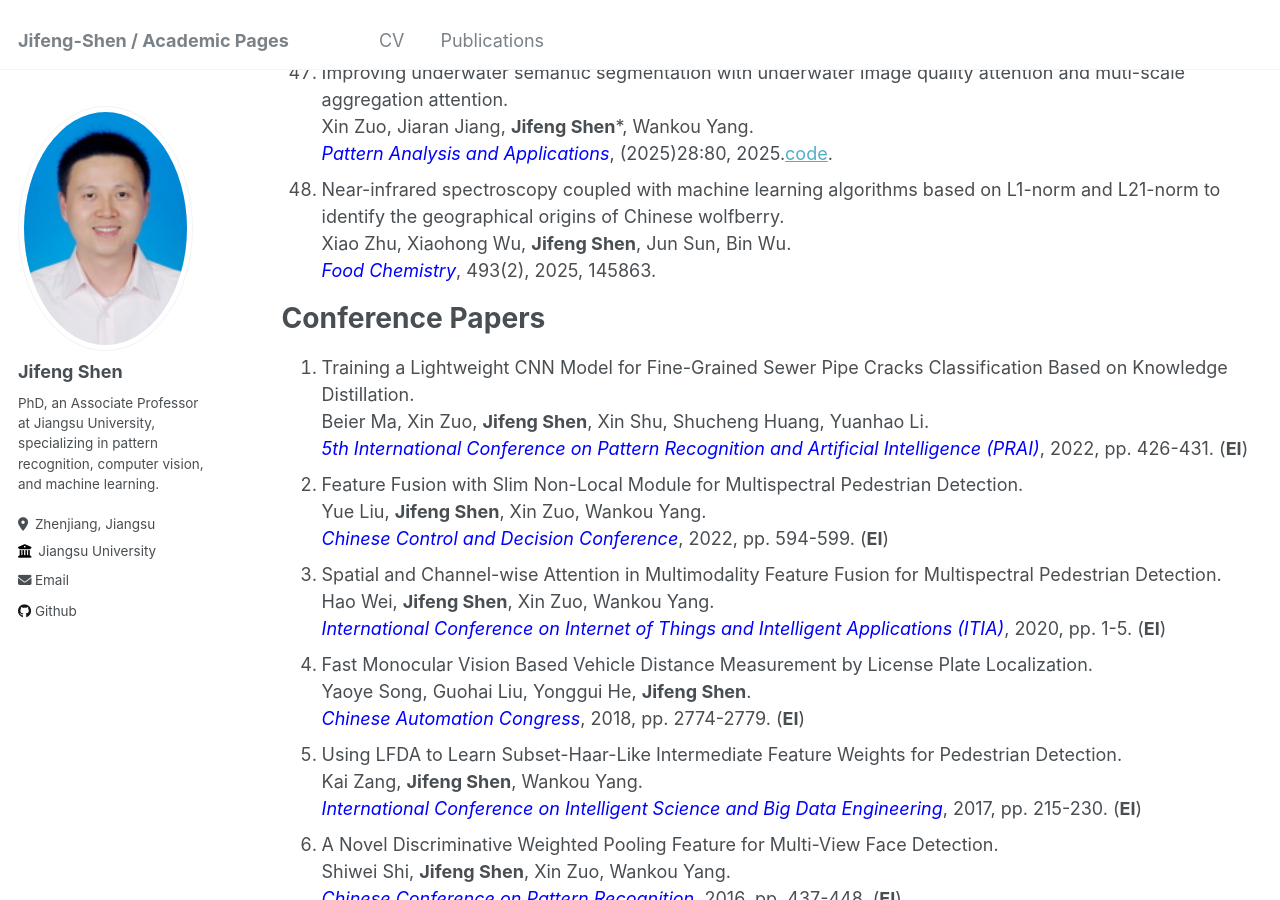
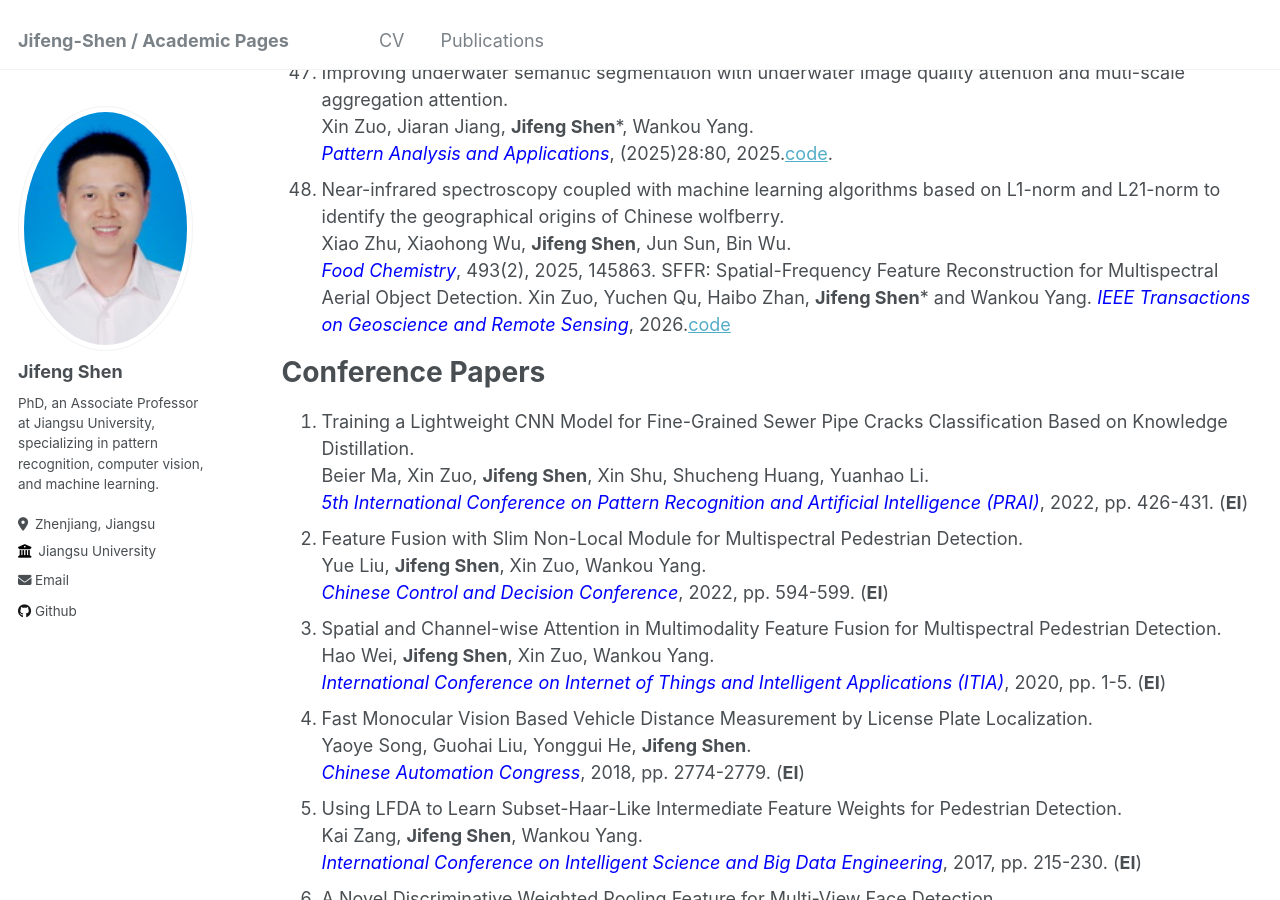
Before and after one commit to jifeng-shen/jifeng-shen.github.io, a Jekyll site: the page built from _pages/publications.md, in a window 1280 px wide and 900 px high, scrolled down 4740 px. Built offline with Jekyll 4.4.1, drawn with Linux system fonts in a browser that asks for light colours.

Commit message:
Update publications.md

```diff
--- a/_pages/publications.md
+++ b/_pages/publications.md
@@ -157,6 +157,9 @@ author_profile: true
 50. Near-infrared spectroscopy coupled with machine learning algorithms based on L1-norm and L21-norm to identify the geographical origins of Chinese wolfberry.
     Xiao Zhu, Xiaohong Wu, **Jifeng Shen**, Jun Sun, Bin Wu.
     *<font color="blue">Food Chemistry</font>*, 493(2), 2025, 145863.
+    SFFR: Spatial-Frequency Feature Reconstruction for Multispectral Aerial Object Detection.
+    Xin Zuo, Yuchen Qu, Haibo Zhan, **Jifeng Shen**\* and Wankou Yang.
+    *<font color="blue">IEEE Transactions on Geoscience and Remote Sensing</font>*, 2026.[code]([https://github.com/qchenyu1027/SFFR])
 
 
 
```
